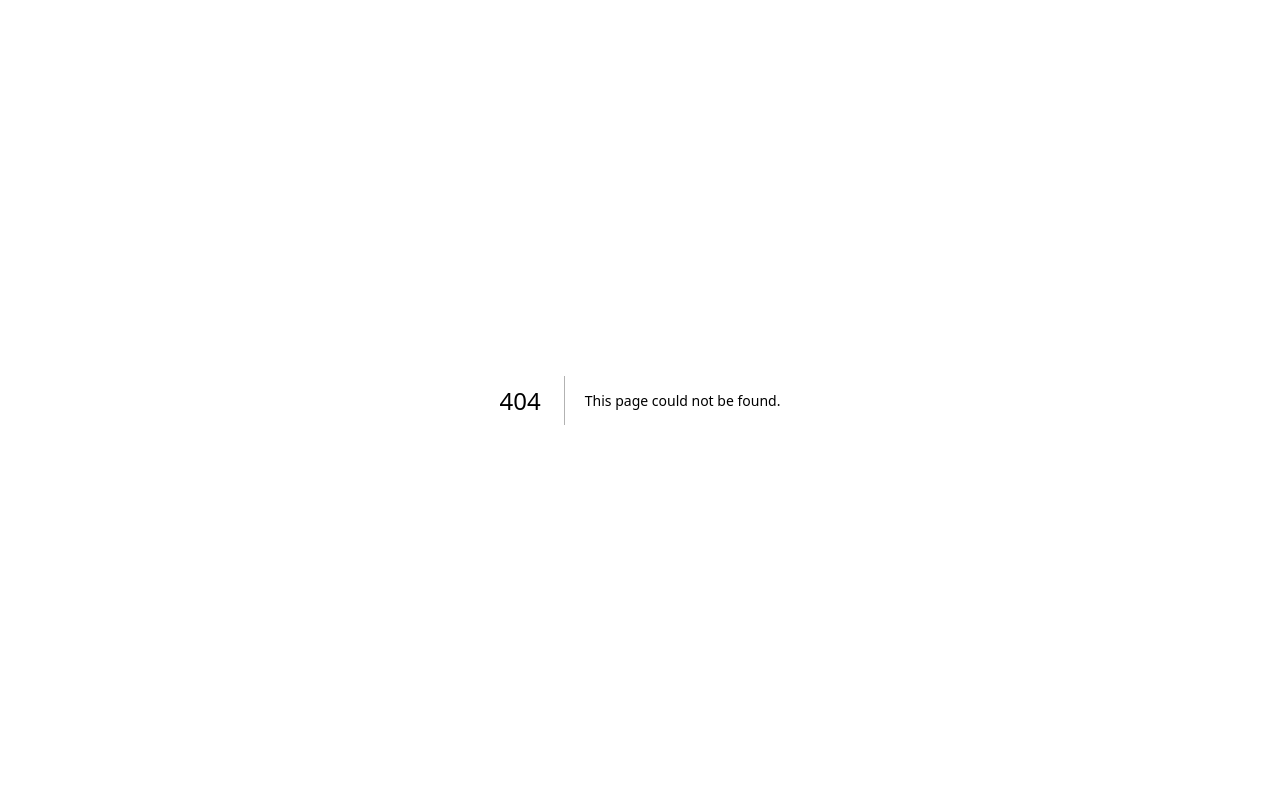
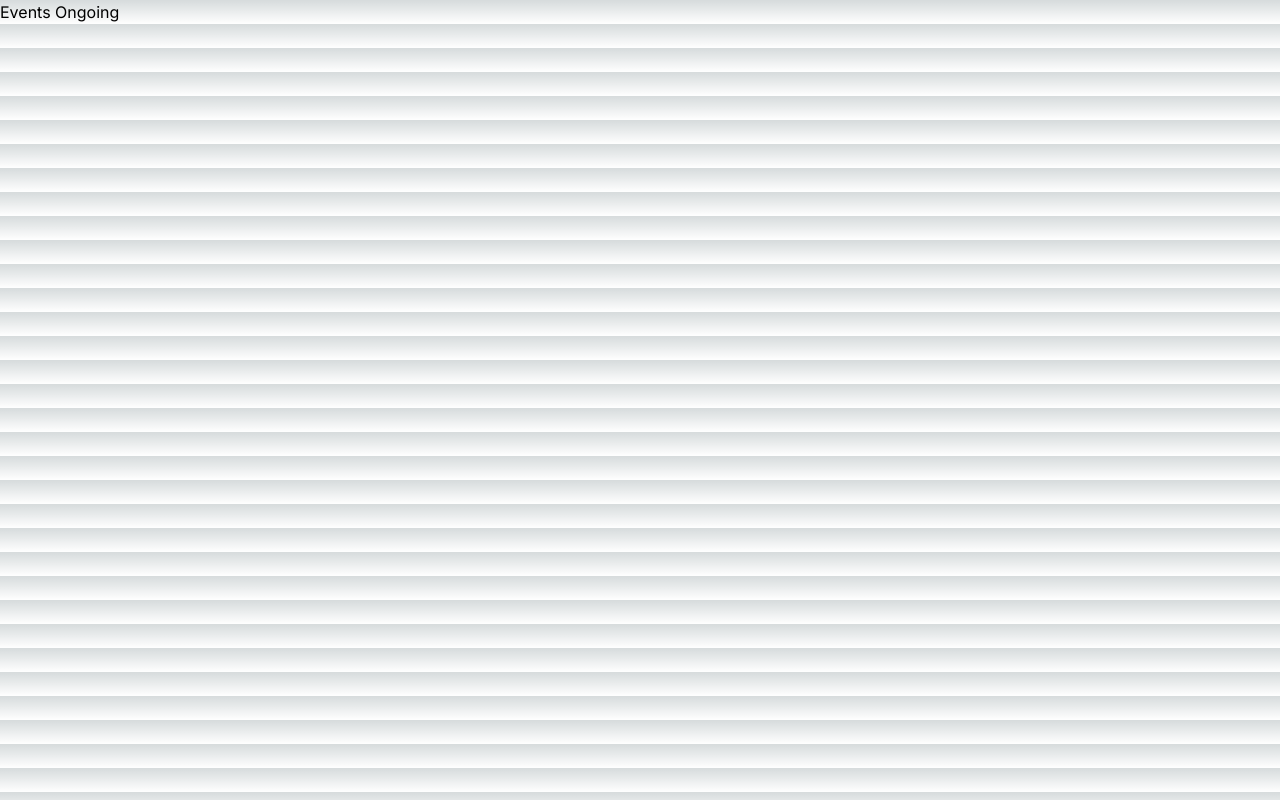
Before and after one commit to phhackforgood/impacttrack, a Next.js app: page /events in a window 1280 px wide. Before the commit this address had no page. Built offline with nearby package versions, Linux system fonts and the light colour scheme.

Commit message:
Create Event Page

```diff
--- /dev/null
+++ b/src/app/events/page.tsx
@@ -0,0 +1,5 @@
+export default function EventPage() {
+    return (
+        <h1>Events Ongoing</h1>
+    )
+}
```
